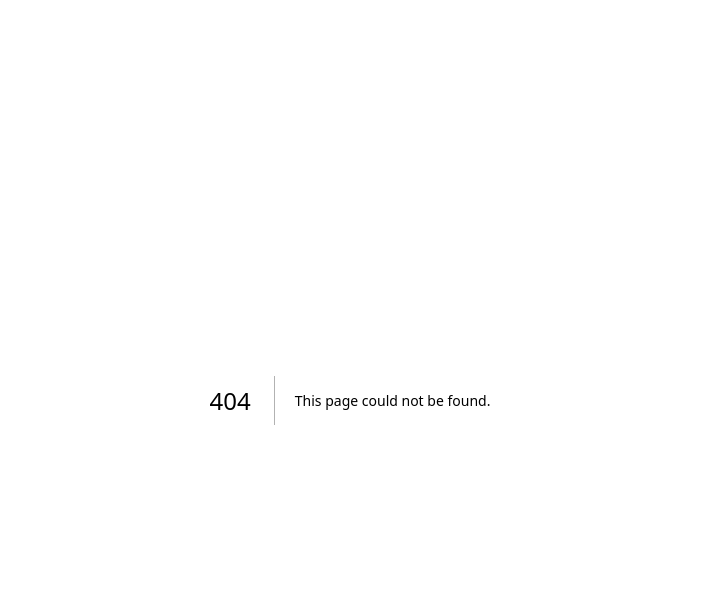
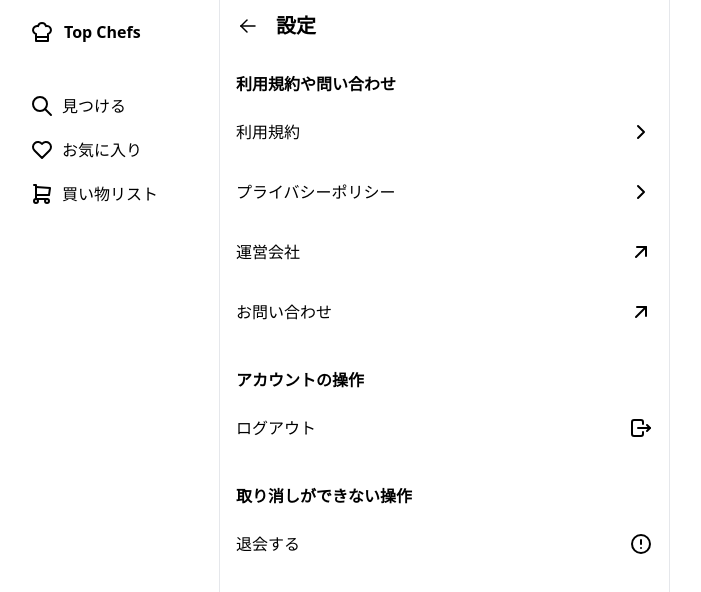
Before and after one commit to qin-team-recipe/14-frontend, a Next.js app: page /settings in a window 1280 px wide. Before the commit this address had no page. Shown: the top 592 px of the page, without its empty margins (290-991 px from the left). Built offline with nearby package versions, Linux system fonts and the light colour scheme.

Commit message:
✨ 設定ページの作成

```diff
--- /dev/null
+++ b/src/app/(top)/settings/page.jsx
@@ -0,0 +1,56 @@
+import {
+  IconArrowUpRight,
+  IconChevronRight,
+  IconLogout,
+} from "@tabler/icons-react";
+import { SettingBar } from "@/components/Bar";
+import { CancelBlock, LinkBlock } from "./_components";
+
+// 設定画面
+export default function Setting() {
+  return (
+    <div>
+      <div className="px-4 py-3">
+        <SettingBar />
+      </div>
+      <div className="space-y-8 pt-5">
+        {/* 利用規約・お問い合わせエリア */}
+        <div className="space-y-3 px-4">
+          <h2 className="font-bold">利用規約や問い合わせ</h2>
+          <div className="py-3">
+            <LinkBlock icon={<IconChevronRight />} href="/settings/tos">
+              利用規約
+            </LinkBlock>
+          </div>
+          <div className="py-3">
+            <LinkBlock icon={<IconChevronRight />}>
+              プライバシーポリシー
+            </LinkBlock>
+          </div>
+          <div className="py-3">
+            <LinkBlock icon={<IconArrowUpRight />}>運営会社</LinkBlock>
+          </div>
+          <div className="py-3">
+            <LinkBlock icon={<IconArrowUpRight />}>お問い合わせ</LinkBlock>
+          </div>
+        </div>
+
+        {/* ログアウトエリア */}
+        <div className="space-y-3 px-4">
+          <h2 className="font-bold">アカウントの操作</h2>
+          <div className="py-3">
+            <LinkBlock icon={<IconLogout />}>ログアウト</LinkBlock>
+          </div>
+        </div>
+
+        {/* 退会エリア */}
+        <div className="space-y-3 px-4">
+          <h2 className="font-bold">取り消しができない操作</h2>
+          <div className="py-3">
+            <CancelBlock>退会する</CancelBlock>
+          </div>
+        </div>
+      </div>
+    </div>
+  );
+}
```
